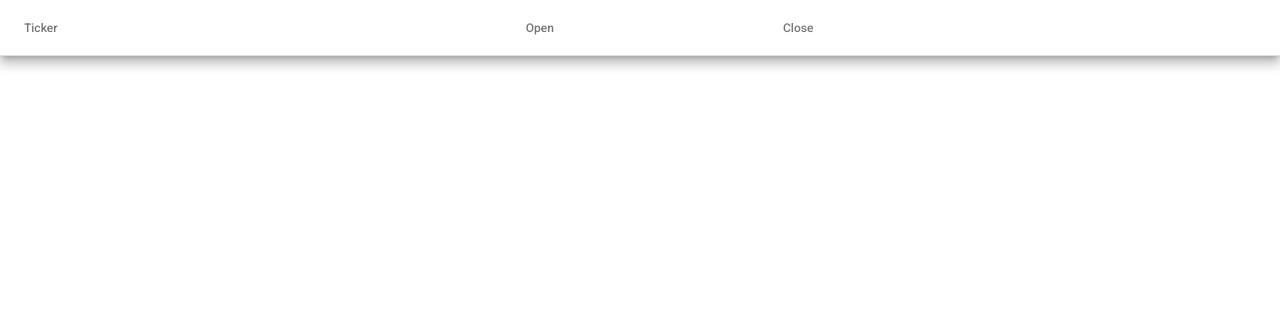
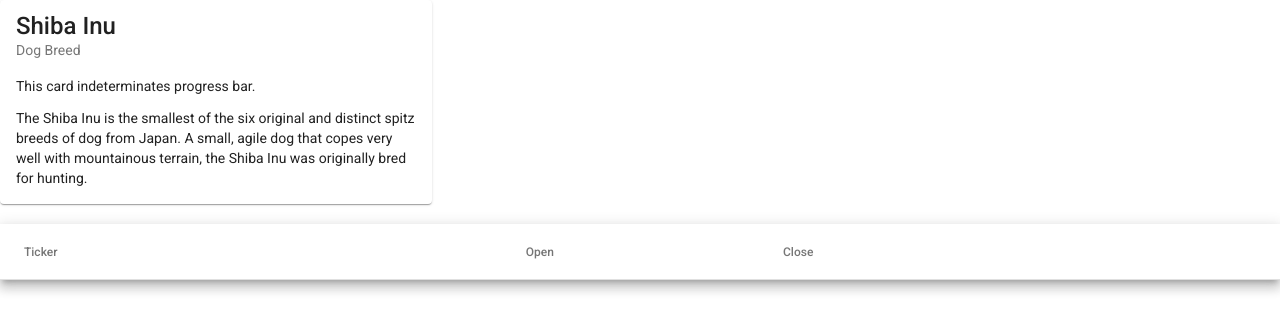
Before and after one commit to NefferKSB/stock-tracker-app, an Angular app: page / in a window 1280 px wide. Shown: the top 332 px of the page. Built offline with nearby package versions, Linux system fonts and the light colour scheme; no server answers.

Commit message:
Added Angular Material Card

```diff
--- /dev/null
+++ b/src/app/Components/Stock-Card/stock-info-card.component.css
@@ -0,0 +1,4 @@
+.example-card {
+  max-width: 400px;
+  margin-bottom: 20px;
+}
--- /dev/null
+++ b/src/app/Components/Stock-Card/stock-info-card.component.html
@@ -0,0 +1,8 @@
+<mat-card class="example-card">
+  <mat-card-title>Shiba Inu</mat-card-title>
+  <mat-card-subtitle>Dog Breed</mat-card-subtitle>
+  <mat-card-content>
+    <p>This card indeterminates progress bar.</p>
+    <p>{{longText}}</p>
+  </mat-card-content>
+</mat-card>
--- /dev/null
+++ b/src/app/Components/Stock-Card/stock-info-card.component.ts
@@ -0,0 +1,19 @@
+import { Component, OnInit } from '@angular/core';
+
+@Component({
+  selector: 'stock-info-card',
+  templateUrl: './stock-info-card.component.html',
+  styleUrls: ['./stock-info-card.component.css']
+})
+export class StockInfoCardComponent implements OnInit {
+
+  longText = `The Shiba Inu is the smallest of the six original and distinct spitz breeds of dog
+  from Japan. A small, agile dog that copes very well with mountainous terrain, the Shiba Inu was
+  originally bred for hunting.`;
+
+  constructor() { }
+
+  ngOnInit(): void {
+  }
+
+}
--- a/src/app/app.component.html
+++ b/src/app/app.component.html
@@ -7,6 +7,7 @@
   <title>Document</title>
 </head>
 <body>
+  <stock-info-card></stock-info-card>
   <app-stocks></app-stocks>
 </body>
 </html>
```
Also changed, not shown: src/app/app.module.ts (+7 -2 lines), 1 other file (tests, documents, lock files or other folders).
